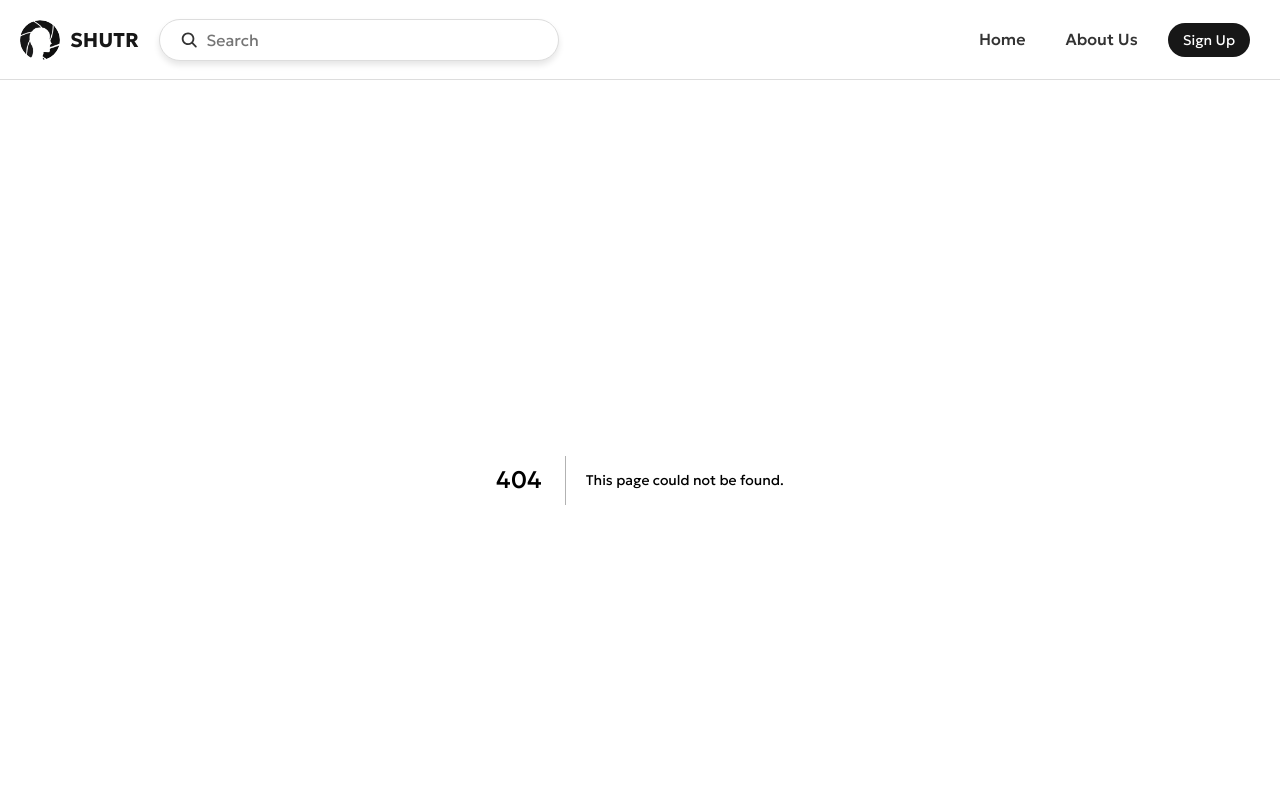
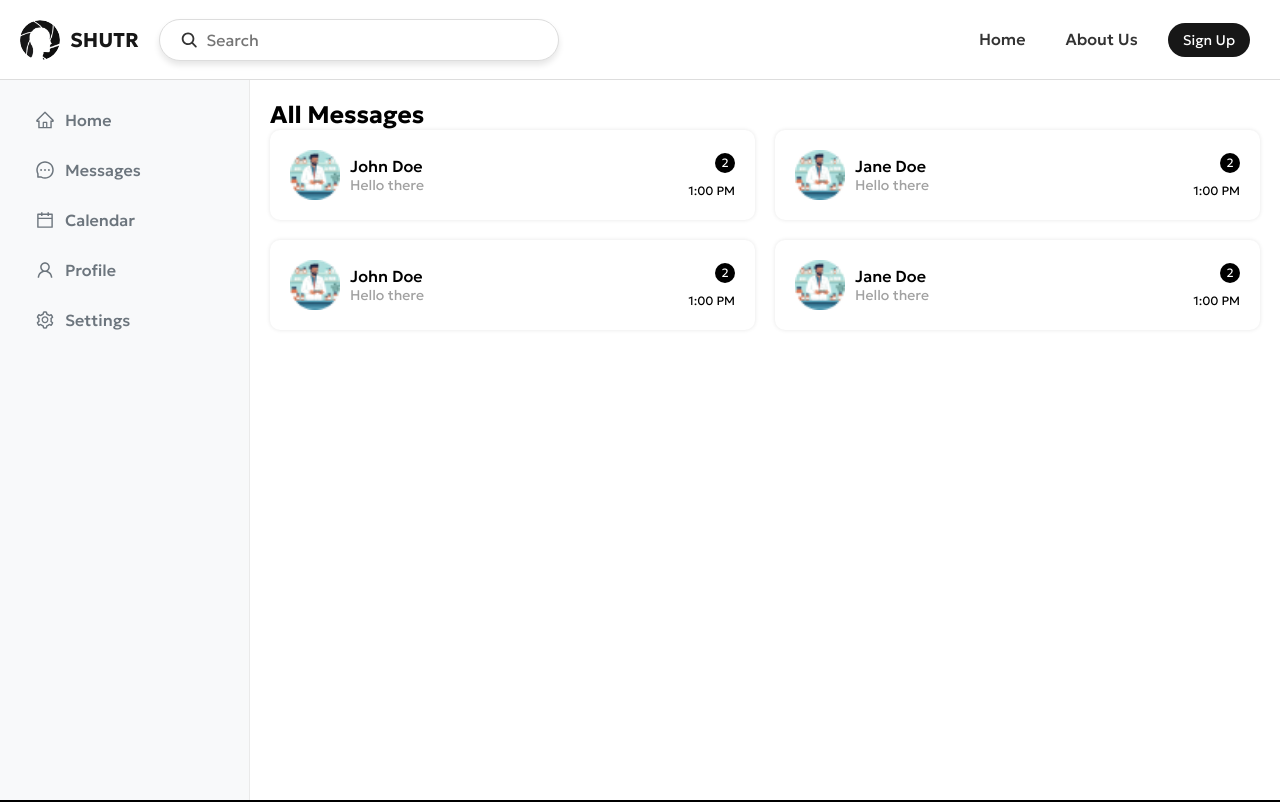
Before and after one commit to SHUTR-TEAM/shutr-frontend, a Next.js app: page /chat in a window 1280 px wide. Before the commit this address had no page. Shown: the top 802 px of the page. Built offline with nearby package versions, Linux system fonts and the light colour scheme.

Commit message:
Added chat and chatlist UI

```diff
--- /dev/null
+++ b/app/(profile)/chat/page.tsx
@@ -0,0 +1,13 @@
+import ChatList from "@/app/components/Profile/Chat/ChatList";
+import React from "react";
+
+const MessagesPage = () => {
+  return (
+    <div>
+      <h2>All Messages</h2>
+      <ChatList />
+    </div>
+  );
+};
+
+export default MessagesPage;
--- a/app/(profile)/dashboard/page.tsx
+++ b/app/(profile)/dashboard/page.tsx
@@ -1,8 +1,8 @@
 // import Header from "@/app/components/Profile/Dashboard/Header/Header";
-import EventList from "@/app/components/Profile/Dashboard/EventList/EventList";
-import ProfileOverview from "@/app/components/Profile/Dashboard/ProfileOverview/ProfileOverview";
-import Inbox from "@/app/components/Profile/Dashboard/Inbox/Inbox";
+import ProfileOverview from "@/app/components/Profile/Dashboard/ProfileOverview";
 import styles from "./page.module.css";
+import Inbox from "@/app/components/Profile/Dashboard/Inbox";
+import EventList from "@/app/components/Profile/Dashboard/EventList";
 
 function DashboardPage() {
   return (
--- a/app/(profile)/layout.module.css
+++ b/app/(profile)/layout.module.css
@@ -7,4 +7,5 @@
 .children {
   /* margin-left: 250px; */
   flex: 1;
+  padding: 20px;
 }
--- /dev/null
+++ b/app/components/Profile/Chat/ChatCard/index.module.css
@@ -0,0 +1,48 @@
+.mainDiv {
+  background-color: rgb(255, 255, 255);
+  border-radius: 10px;
+  padding: 20px;
+  box-shadow: 0px 0px 4px rgba(0, 0, 0, 0.1);
+}
+
+.mainDiv a {
+  display: flex;
+  justify-content: space-between;
+}
+
+.chatCardLeft {
+  display: flex;
+  gap: 10px;
+  align-items: center;
+}
+
+.chatCardLeft h4 {
+  font-size: 16px;
+  font-weight: 500;
+}
+
+.chatCardLeft p {
+  font-size: 14px;
+  color: rgb(161, 161, 161);
+}
+
+.chatCardRight {
+  display: flex;
+  flex-direction: column;
+  gap: 10px;
+  align-items: flex-end;
+  justify-content: center;
+  font-size: 12px;
+}
+
+.unreadCount {
+  background-color: rgb(0, 0, 0);
+  color: rgb(255, 255, 255);
+  padding: 5px;
+  height: 20px;
+  width: 20px;
+  display: flex;
+  justify-content: center;
+  align-items: center;
+  border-radius: 100%;
+}
--- /dev/null
+++ b/app/components/Profile/Chat/ChatCard/index.tsx
@@ -0,0 +1,44 @@
+import Image from "next/image";
+import Link from "next/link";
+import React from "react";
+import styles from "./index.module.css";
+
+interface ChatCardProps {
+  id: number;
+  name: string;
+  lastMessage: string;
+  time: string;
+  imgUrl: string;
+  unreadCount: number;
+}
+
+const ChatCard = ({
+  id,
+  name,
+  lastMessage,
+  time,
+  imgUrl,
+  unreadCount,
+}: ChatCardProps) => {
+  return (
+    <div className={styles.mainDiv}>
+      <Link href={`/chat/${id}`}>
+        <div className={styles.chatCardLeft}>
+          <Image src={imgUrl} alt={name} width={50} height={50} />
+          <div>
+            <h4>{name}</h4>
+            <p>{lastMessage}</p>
+          </div>
+        </div>
+        <div className={styles.chatCardRight}>
+          {unreadCount > 0 && (
+            <span className={styles.unreadCount}>{unreadCount}</span>
+          )}
+          <p>{time}</p>
+        </div>
+      </Link>
+    </div>
+  );
+};
+
+export default ChatCard;
--- /dev/null
+++ b/app/components/Profile/Chat/ChatList/index.module.css
@@ -0,0 +1,5 @@
+.mainDiv {
+  display: grid;
+  grid-template-columns: repeat(2, 1fr);
+  gap: 20px;
+}
--- /dev/null
+++ b/app/components/Profile/Chat/ChatList/index.tsx
@@ -0,0 +1,58 @@
+import React from "react";
+import ChatCard from "../ChatCard";
+import styles from "./index.module.css";
+
+const ChatList = () => {
+  const dataList = [
+    {
+      id: 1,
+      name: "John Doe",
+      lastMessage: "Hello there",
+      time: "1:00 PM",
+      imgUrl: "/pp.png",
+      unreadCount: 2,
+    },
+    {
+      id: 2,
+      name: "Jane Doe",
+      lastMessage: "Hello there",
+      time: "1:00 PM",
+      imgUrl: "/pp.png",
+      unreadCount: 2,
+    },
+    {
+      id: 3,
+      name: "John Doe",
+      lastMessage: "Hello there",
+      time: "1:00 PM",
+      imgUrl: "/pp.png",
+      unreadCount: 2,
+    },
+    {
+      id: 4,
+      name: "Jane Doe",
+      lastMessage: "Hello there",
+      time: "1:00 PM",
+      imgUrl: "/pp.png",
+      unreadCount: 2,
+    },
+  ];
+  return (
+    <div className={styles.mainDiv}>
+      {dataList.map((data) => (
+        <div key={data.id}>
+          <ChatCard
+            id={data.id}
+            name={data.name}
+            lastMessage={data.lastMessage}
+            time={data.time}
+            imgUrl={data.imgUrl}
+            unreadCount={data.unreadCount}
+          />
+        </div>
+      ))}
+    </div>
+  );
+};
+
+export default ChatList;
--- /dev/null
+++ b/app/components/Profile/Chat/SingleChat/index.module.css
@@ -0,0 +1,77 @@
+.mainDiv {
+  display: flex;
+  flex-direction: column;
+  gap: 10px;
+  height: 100%;
+}
+
+.messageList {
+  flex: 1;
+  overflow-y: auto;
+  /* padding: 10px; */
+  display: flex;
+  flex-direction: column;
+  justify-content: flex-end;
+  gap: 10px;
+}
+
+.messageInput {
+  display: flex;
+  gap: 20px;
+  padding: 10px;
+  background-color: #eff1f3;
+  border-radius: 10px;
+}
+
+.messageInput input {
+  flex: 1;
+  background-color: transparent;
+  border: none;
+  outline: none;
+  font-size: 14px;
+}
+
+.messageInput button {
+  background-color: transparent;
+  border: none;
+  outline: none;
+  display: flex;
+  align-items: center;
+  justify-content: center;
+  font-size: 16px;
+}
+
+.incomingMessageWrapper,
+.outgoingMessageWrapper {
+  display: flex;
+  flex-direction: column;
+  gap: 6px;
+  width: fit-content;
+  min-width: none;
+  max-width: 70%;
+}
+
+.incomingMessage,
+.outgoingMessage {
+  background-color: #f1f0f0;
+  padding: 10px;
+  border-radius: 10px;
+  font-weight: 200;
+}
+
+.incomingMessageWrapper span,
+.outgoingMessageWrapper span {
+  font-size: 12px;
+  font-weight: 200;
+  margin-left: 10px;
+}
+
+.outgoingMessageWrapper {
+  align-self: flex-end;
+  align-items: flex-end;
+}
+
+.outgoingMessage {
+  background-color: #20a090;
+  color: white;
+}
```
Also changed, not shown: app/(profile)/chat/[chatId]/page.tsx (added, +12 -0 lines), app/components/Profile/Chat/SingleChat/index.tsx (added, +112 -0 lines), app/(profile)/chat/[chatId]/page.module.css (added), app/(profile)/chat/page.module.css (added).
